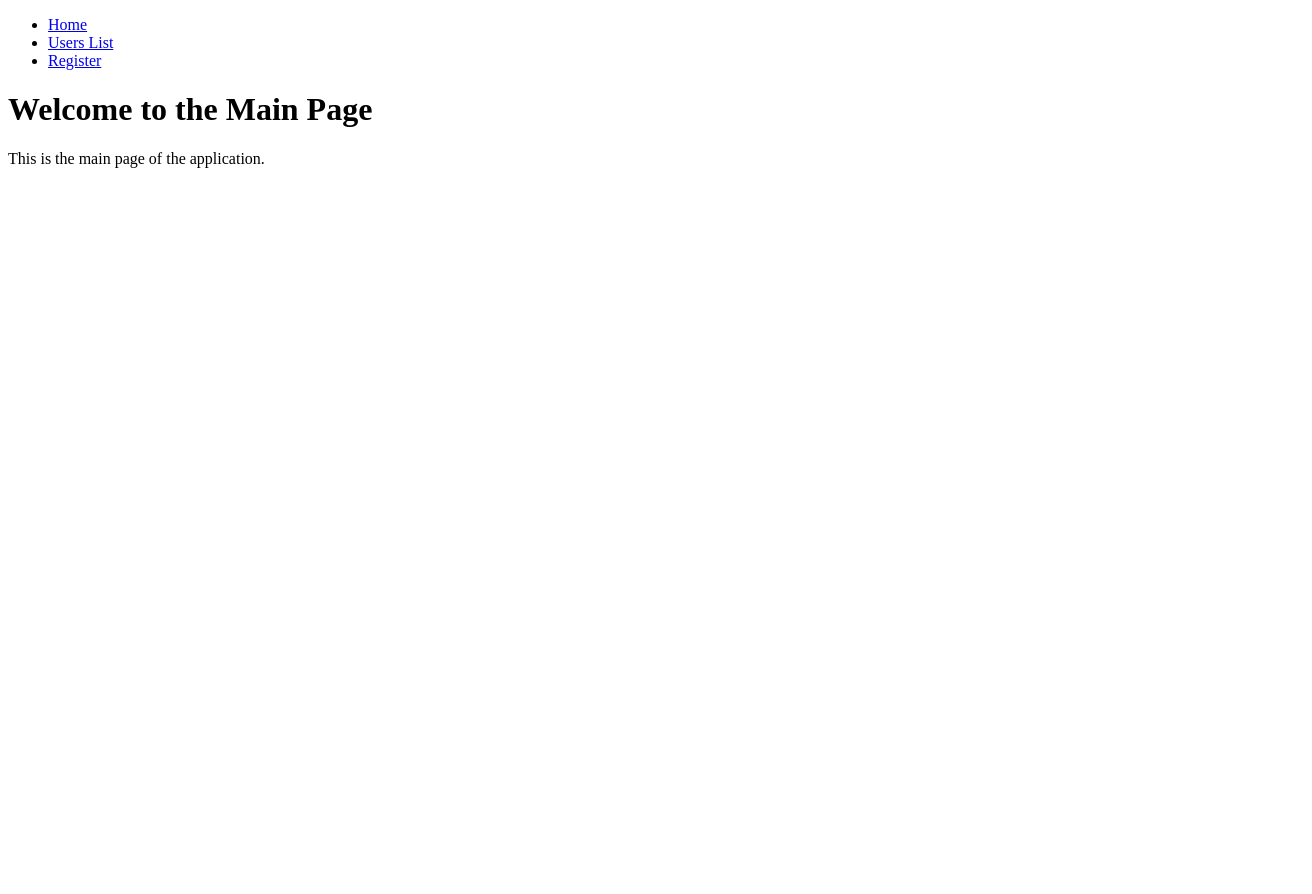
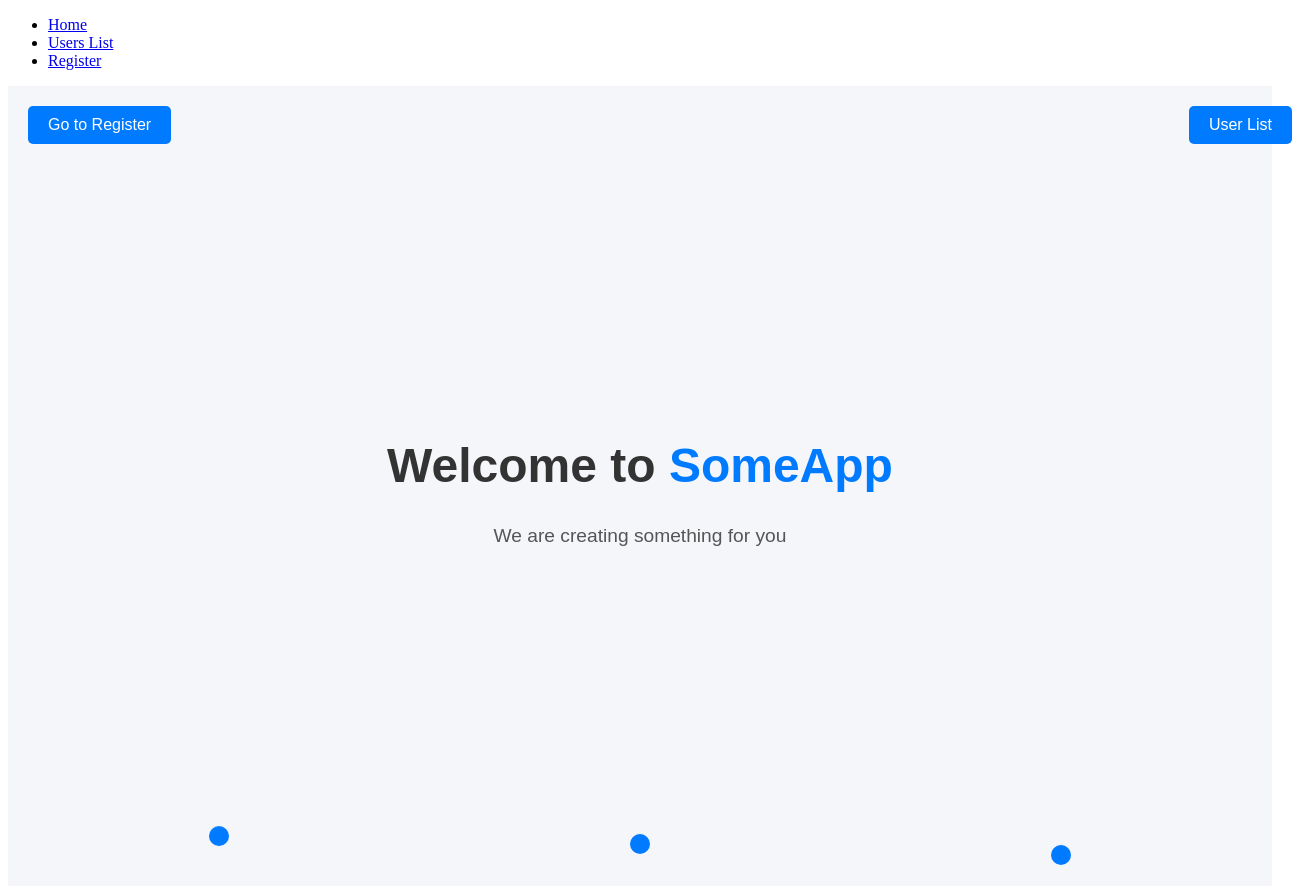
Before and after one commit to SerMichbboy/SomeApp, a React (Create React App) app in the folder frontend/: page /main in a window 1280 px wide. Shown: the whole page, 1312 px wide, since content can reach past the window. Before the commit the page ends 800 px from the top, so only its background shows below. Built offline with nearby package versions, Linux system fonts and the light colour scheme.

Commit message:
-success register users -add GET api/users/
edited docker to non rebuild docker image for apply changes

```diff
--- a/frontend/src/pages/HomePage.js
+++ b/frontend/src/pages/HomePage.js
@@ -1,10 +1,27 @@
 import React from "react";
+import { Link } from "react-router-dom";
+import '../styles/HomePage.css';
 
 function HomePage() {
   return (
-    <div>
-      <h1>Welcome to the Main Page</h1>
-      <p>This is the main page of the application.</p>
+    <div className="home-container">
+      <div className="home-header">
+        <Link to="/register_page" className="btn-register">Go to Register</Link>
+        <Link to="/users_list" className="btn-users">User List</Link>
+      </div>
+
+      <div className="home-content">
+        <h1 className="welcome-text">Welcome to <span className="app-name">SomeApp</span></h1>
+        <p className="description">
+          We are creating something for you
+        </p>
+      </div>
+
+      <div className="animation">
+        <div className="ball"></div>
+        <div className="ball"></div>
+        <div className="ball"></div>
+      </div>
     </div>
   );
 }
--- /dev/null
+++ b/frontend/src/styles/HomePage.css
@@ -0,0 +1,111 @@
+/* Основной контейнер */
+.home-container {
+  display: flex;
+  flex-direction: column;
+  align-items: center;
+  justify-content: center;
+  height: 100vh;
+  background-color: #f4f6f9;
+  font-family: 'Arial', sans-serif;
+  position: relative;
+}
+
+/* Заголовок и описание */
+.home-header {
+  display: flex;
+  justify-content: space-between;
+  width: 100%;
+  padding: 20px;
+  position: absolute;
+  top: 0;
+  left: 0;
+  right: 0;
+  z-index: 10;
+}
+
+.btn-register, .btn-users {
+  padding: 10px 20px;
+  background-color: #007bff;
+  color: white;
+  text-decoration: none;
+  border-radius: 5px;
+  font-size: 16px;
+  transition: background-color 0.3s ease;
+}
+
+.btn-register:hover, .btn-users:hover {
+  background-color: #0056b3;
+}
+
+/* Стилизуем текст */
+.welcome-text {
+  font-size: 3rem;
+  font-weight: bold;
+  color: #333;
+  text-align: center;
+  animation: fadeIn 2s ease-in-out;
+}
+
+.app-name {
+  color: #007bff;
+}
+
+/* Описание */
+.description {
+  font-size: 1.2rem;
+  color: #555;
+  text-align: center;
+  margin-top: 20px;
+  animation: fadeIn 2s ease-in-out 1s;
+}
+
+/* Анимация для мячиков */
+.animation {
+  display: flex;
+  justify-content: space-around;
+  width: 100%;
+  position: absolute;
+  bottom: 20px;
+  left: 0;
+}
+
+.ball {
+  width: 20px;
+  height: 20px;
+  border-radius: 50%;
+  background-color: #007bff;
+  animation: bounce 1s ease-in-out infinite;
+}
+
+.ball:nth-child(1) {
+  animation-delay: 0s;
+}
+
+.ball:nth-child(2) {
+  animation-delay: 0.2s;
+}
+
+.ball:nth-child(3) {
+  animation-delay: 0.4s;
+}
+
+/* Анимации */
+@keyframes fadeIn {
+  0% {
+    opacity: 0;
+    transform: translateY(30px);
+  }
+  100% {
+    opacity: 1;
+    transform: translateY(0);
+  }
+}
+
+@keyframes bounce {
+  0%, 100% {
+    transform: translateY(0);
+  }
+  50% {
+    transform: translateY(-20px);
+  }
+}
```
Also changed, not shown: 1 other file (tests, documents, lock files or other folders).
